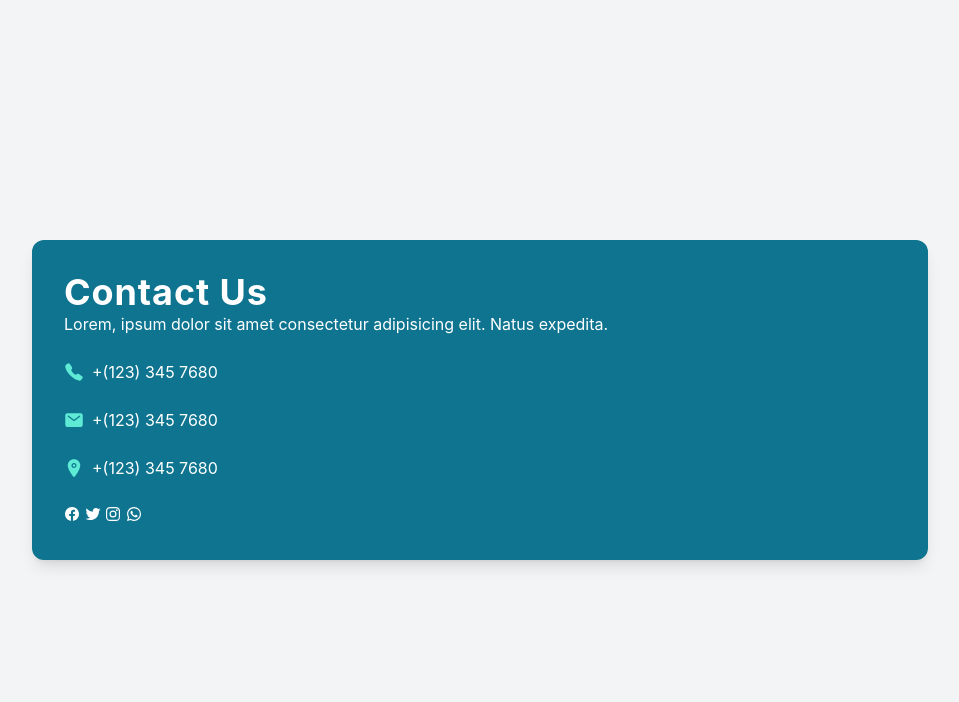
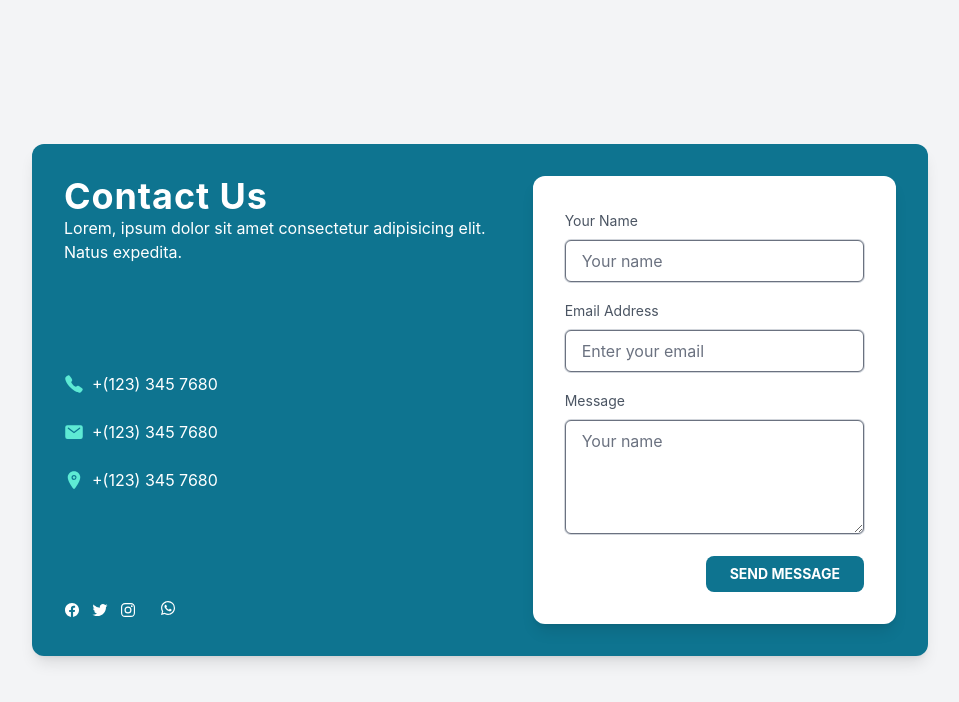
Before and after one commit to jonathan1965/100_projectof_Javascript, a website: page public/tailwind_project/Login_Responsive/index.html in a window 1280 px wide. Shown: the whole page, without its empty margins (160-1119 px from the left). Drawn offline with nearby package versions, Linux system fonts and the light colour scheme.

Commit message:
make it better

```diff
--- a/public/tailwind_project/Login_Responsive/index.html
+++ b/public/tailwind_project/Login_Responsive/index.html
@@ -1,18 +1,20 @@
 <!DOCTYPE html>
 <html lang="en">
+
 <head>
     <meta charset="UTF-8">
     <meta http-equiv="X-UA-Compatible" content="IE=edge">
     <meta name="viewport" content="width=device-width, initial-scale=1.0">
     <!-- <script src="https://cdn.tailwindcss.com"></script> -->
-    <link rel="stylesheet" href="/public/dist/styles.css"/>
+    <link rel="stylesheet" href="/public/dist/styles.css" />
     <title>Document</title>
 </head>
+
 <body class="antialiased bg-gray-100">
     <div class="flex w-full min-h-screen justify-center items-center">
-     <div class="flex flex-col space-y-6 bg-cyan-700 w-full max-w-4xl p-8 rounded-xl shadow-lg text-white">
-
-     <div class="flex flex-col justify-between">
+        <div class="flex flex-col md:flex-row md:space-x-6 md:space-y-0 space-y-6 bg-cyan-700 w-full max-w-4xl p-8 rounded-xl shadow-lg text-white">
+            <div class="flex flex-col space-y-6 justify-between">
+            <div class="">
                 <h1 class="font-bold text-4xl tracking-wide">Contact Us</h1>
                 <p>Lorem, ipsum dolor sit amet
                     consectetur adipisicing elit. Natus expedita.</p>
@@ -31,7 +33,7 @@
                     <span>+(123) 345 7680</span>
                 </div>
             </div>
-          <div class="">
+            <div class="flex space-x-3">
                 <a href="">
                     <ion-icon name="logo-facebook"></ion-icon>
                 </a>
@@ -48,8 +50,37 @@
                 <a href=""></a>
             </div>
         </div>
+            <div>
+                <div class="bg-white rounded-xl shadow-lg p-8 text-gray-600">
+                    <form action="" class="flex flex-col space-y-4">
+                        <div>
+                            <label for="" class="text-sm">Your Name</label>
+                            <input type="text" name="" id="" placeholder="Your name"
+                                class="ring-1 ring-gray-300 w-full rounded-md mt-2 px-4 py-2 outline-none focus:ring-2  focus:ring-teal-300">
+                        </div>
+                        <div>
+                            <label for="" class="text-sm">Email Address</label>
+
+                            <input type="email" name="" id="" placeholder="Enter your email"
+                                class="ring-1 ring-gray-300 w-full rounded-md mt-2 px-4 py-2 outline-none focus:ring-2  focus:ring-teal-300">
+                        </div>
+                        <div>
+                            <label for="" class="text-sm">Message</label>
+
+                            <textarea placeholder="Your name"
+                            rows="4"
+                                class="ring-1 ring-gray-300 w-full rounded-md mt-2 px-4 py-2 outline-none focus:ring-2  focus:ring-teal-300"></textarea>
+                        </div>
+                        <button class="inline-block self-end bg-cyan-700 text-white font-bold
+                         rounded-lg px-6 py-2 uppercase text-sm">Send message</button>
+                    </form>
+                </div>
+            </div>
+        </div>
+    </div>
 </div>
     <script type="module" src="https://unpkg.com/ionicons@5.5.2/dist/ionicons/ionicons.esm.js"></script>
     <script nomodule src="https://unpkg.com/ionicons@5.5.2/dist/ionicons/ionicons.js"></script>
 </body>
+
 </html>
```
Also changed, not shown: public/dist/styles.css, public/tailwind_project/responsivenavbar/index.html (renamed from public/responsivenavbar/index.html). Lines whose indentation alone changed are shown as unchanged.
